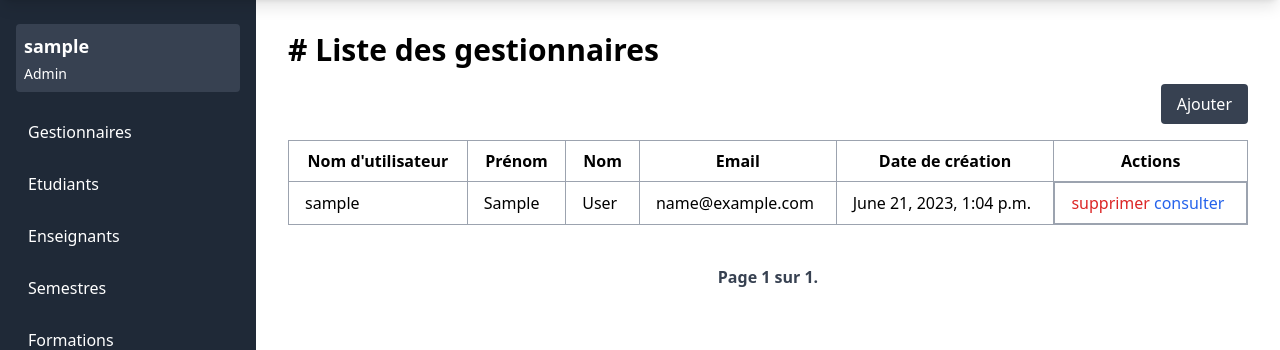
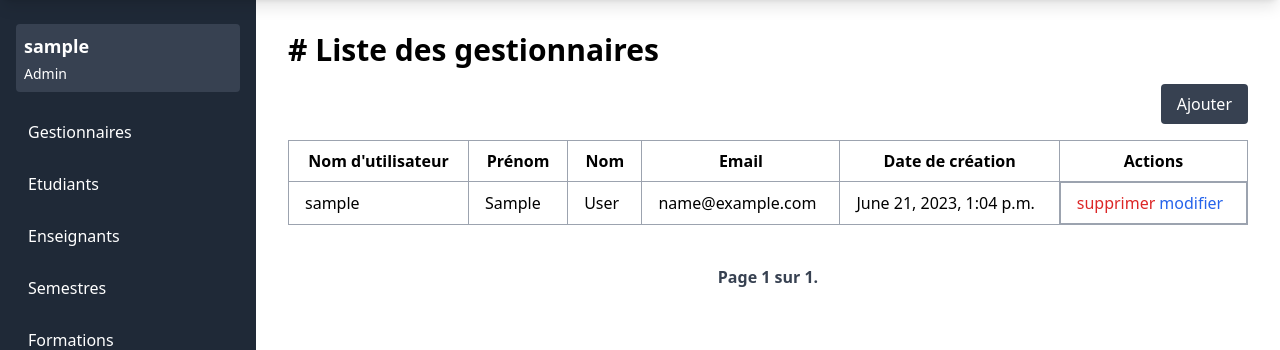
Before and after one commit to AkliYalaoui/university-resources-scheduler, a Django app: page /admins/ in a window 1280 px wide. Shown: the part 48-398 px from the top of the page. Run offline with Django 4.2, Linux system fonts and the light colour scheme; the visitor is signed in with stand-in values (Sample User, id 1); data comes from the database, SQL or seed files in the repository; some libraries are stand-ins or nearby versions.

Commit message:
Replaced -consulter- with -modifier-

```diff
--- a/scheduler/templates/admins/home.html
+++ b/scheduler/templates/admins/home.html
@@ -42,7 +42,7 @@
                                        value="supprimer">
                             </form>
                             <a href="{% url 'admin_details' admin_id=admin.id %}"
-                               class="text-blue-600 hover:underline">consulter</a>
+                               class="text-blue-600 hover:underline">modifier</a>
                         </td>
                     </tr>
                 {% empty %}
--- a/scheduler/templates/formations/home.html
+++ b/scheduler/templates/formations/home.html
@@ -39,7 +39,7 @@
                      value="supprimer">
             </form>
             <a href="{% url 'formation_details' formation_id=formation.id %}"
-               class="text-blue-600 hover:underline">consulter</a>
+               class="text-blue-600 hover:underline">modifier</a>
           </td>
         </tr>
       {% empty %}
--- a/scheduler/templates/groups/home.html
+++ b/scheduler/templates/groups/home.html
@@ -40,7 +40,7 @@
                                    value="supprimer">
                         </form>
                         <a href="{% url 'group_details' group_id=group.id %}"
-                           class="text-blue-600 hover:underline">consulter</a>
+                           class="text-blue-600 hover:underline">modifier</a>
                     </td>
                 </tr>
             {% empty %}
--- a/scheduler/templates/modules/home.html
+++ b/scheduler/templates/modules/home.html
@@ -43,7 +43,7 @@
                                    value="supprimer">
                         </form>
                         <a href="{% url 'module_details' module_id=module.id %}"
-                           class="text-blue-600 hover:underline">consulter</a>
+                           class="text-blue-600 hover:underline">modifier</a>
                     </td>
                 </tr>
             {% empty %}
--- a/scheduler/templates/salles/home.html
+++ b/scheduler/templates/salles/home.html
@@ -37,7 +37,7 @@
                                    value="supprimer">
                         </form>
                         <a href="{% url 'salle_details' salle_id=salle.id %}"
-                           class="text-blue-600 hover:underline">consulter</a>
+                           class="text-blue-600 hover:underline">modifier</a>
                     </td>
                 </tr>
             {% empty %}
--- a/scheduler/templates/sections/home.html
+++ b/scheduler/templates/sections/home.html
@@ -40,7 +40,7 @@
                                    value="supprimer">
                         </form>
                         <a href="{% url 'section_details' section_id=section.id %}"
-                           class="text-blue-600 hover:underline">consulter</a>
+                           class="text-blue-600 hover:underline">modifier</a>
                     </td>
                 </tr>
             {% empty %}
--- a/scheduler/templates/semesters/home.html
+++ b/scheduler/templates/semesters/home.html
@@ -40,7 +40,7 @@
                                    value="supprimer">
                         </form>
                         <a href="{% url 'semester_details' semester_id=semester.id %}"
-                           class="text-blue-600 hover:underline">consulter</a>
+                           class="text-blue-600 hover:underline">modifier</a>
                     </td>
                 </tr>
             {% empty %}
--- a/scheduler/templates/students/home.html
+++ b/scheduler/templates/students/home.html
@@ -47,7 +47,7 @@
                                    value="supprimer">
                         </form>
                         <a href="{% url 'student_details' student_id=student.user.id %}"
-                           class="text-blue-600 hover:underline">consulter</a>
+                           class="text-blue-600 hover:underline">modifier</a>
                     </td>
                 </tr>
             {% empty %}
--- a/scheduler/templates/teachers/home.html
+++ b/scheduler/templates/teachers/home.html
@@ -44,7 +44,7 @@
                                        value="supprimer">
                             </form>
                             <a href="{% url 'teacher_details' teacher_id=teacher.user.id %}"
-                               class="text-blue-600 hover:underline">consulter</a>
+                               class="text-blue-600 hover:underline">modifier</a>
                         </td>
                     </tr>
                 {% empty %}
```
